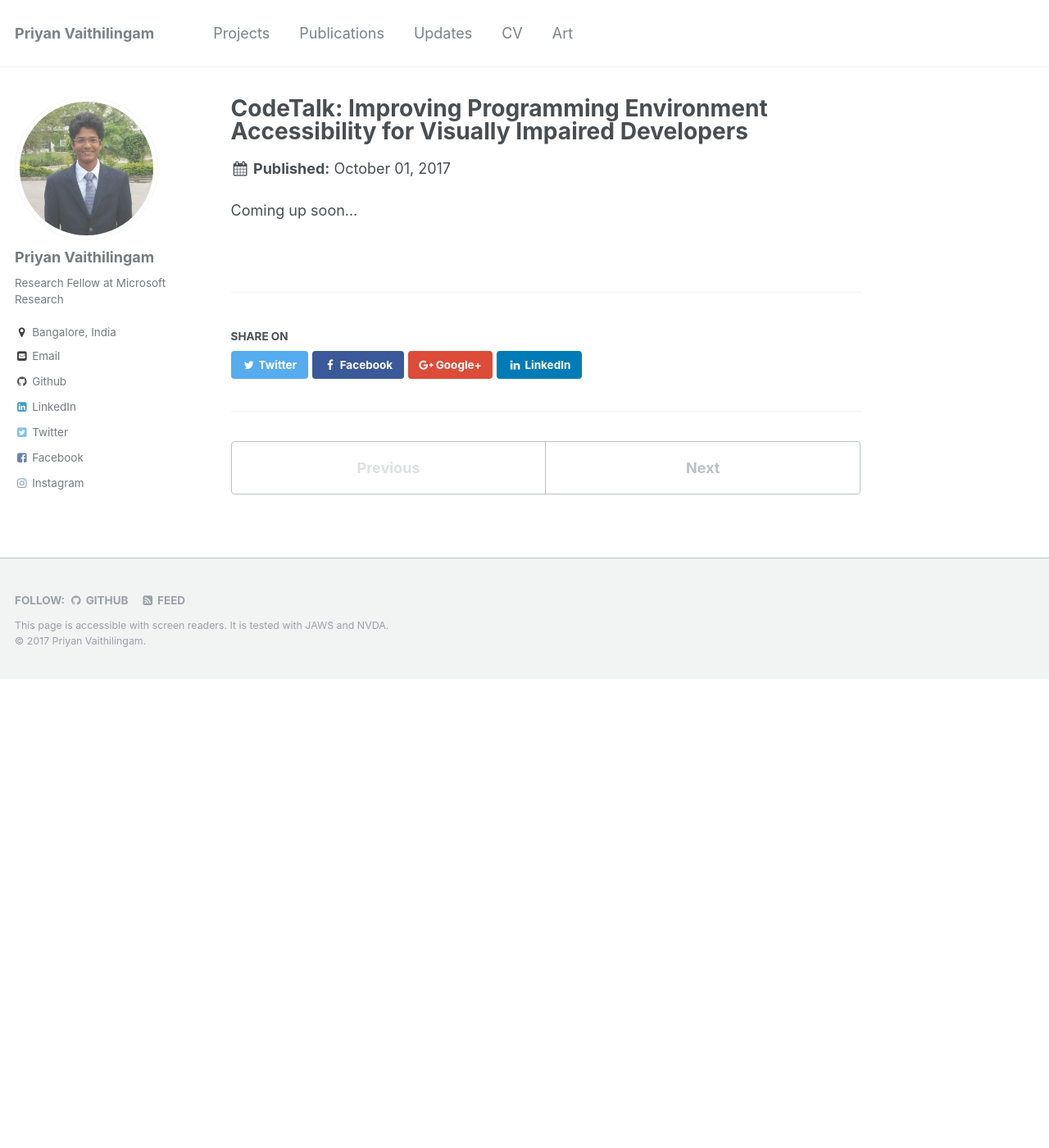
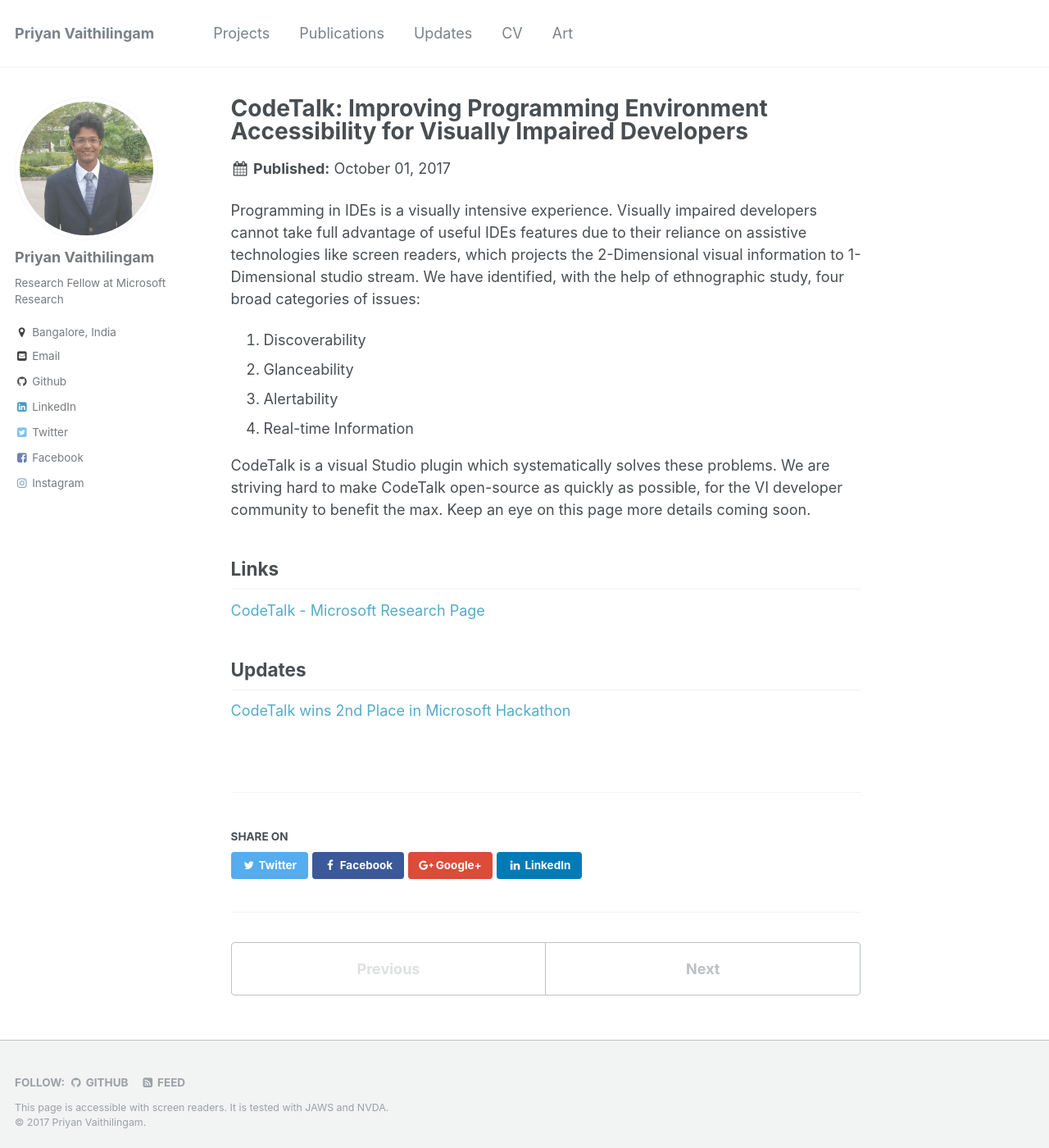
Before and after one commit to priyanmuthu/priyanmuthu.github.io, a Jekyll site: the page built from _projects/2017-10-01-CodeTalk.md, in a window 1280 px wide and 1400 px high. Shown: the whole window at 82% size. Built offline with Jekyll 4.4.1, drawn with Linux system fonts in a browser that asks for light colours.

Commit message:
updated projects

```diff
--- a/_projects/2017-10-01-CodeTalk.md
+++ b/_projects/2017-10-01-CodeTalk.md
@@ -5,6 +5,24 @@
 permalink: /projects/CodeTalk/
 redirect_from:
   - /projects/CodeTalk.html
+  - /CodeTalk
+  - /codetalk
+  - /projects/codetalk
+  - /projects/codetalk.html
 ---
 
-Coming up soon...
+Programming in IDEs is a visually intensive experience. Visually impaired developers cannot take full advantage of useful IDEs features due to their reliance on assistive technologies like screen readers, which projects the 2-Dimensional visual information to 1-Dimensional studio stream. We have identified, with the help of ethnographic study, four broad categories of issues:
+1. Discoverability
+2. Glanceability
+3. Alertability
+4. Real-time Information
+
+CodeTalk is a visual Studio plugin which systematically solves these problems. We are striving hard to make CodeTalk open-source as quickly as possible, for the VI developer community to benefit the max. Keep an eye on this page more details coming soon.
+
+Links
+---
+[CodeTalk - Microsoft Research Page](https://www.microsoft.com/en-us/research/project/codetalk/)
+
+Updates
+---
+[CodeTalk wins 2nd Place in Microsoft Hackathon](https://priyan.info/posts/CodeTalkWins)
```
Also changed, not shown: _posts/2017-08-18-CodeTalk-Wins-Hackathon.md (+4 -1 lines), _projects/2016-06-01-EmailInsights.md (+2 -2 lines).
